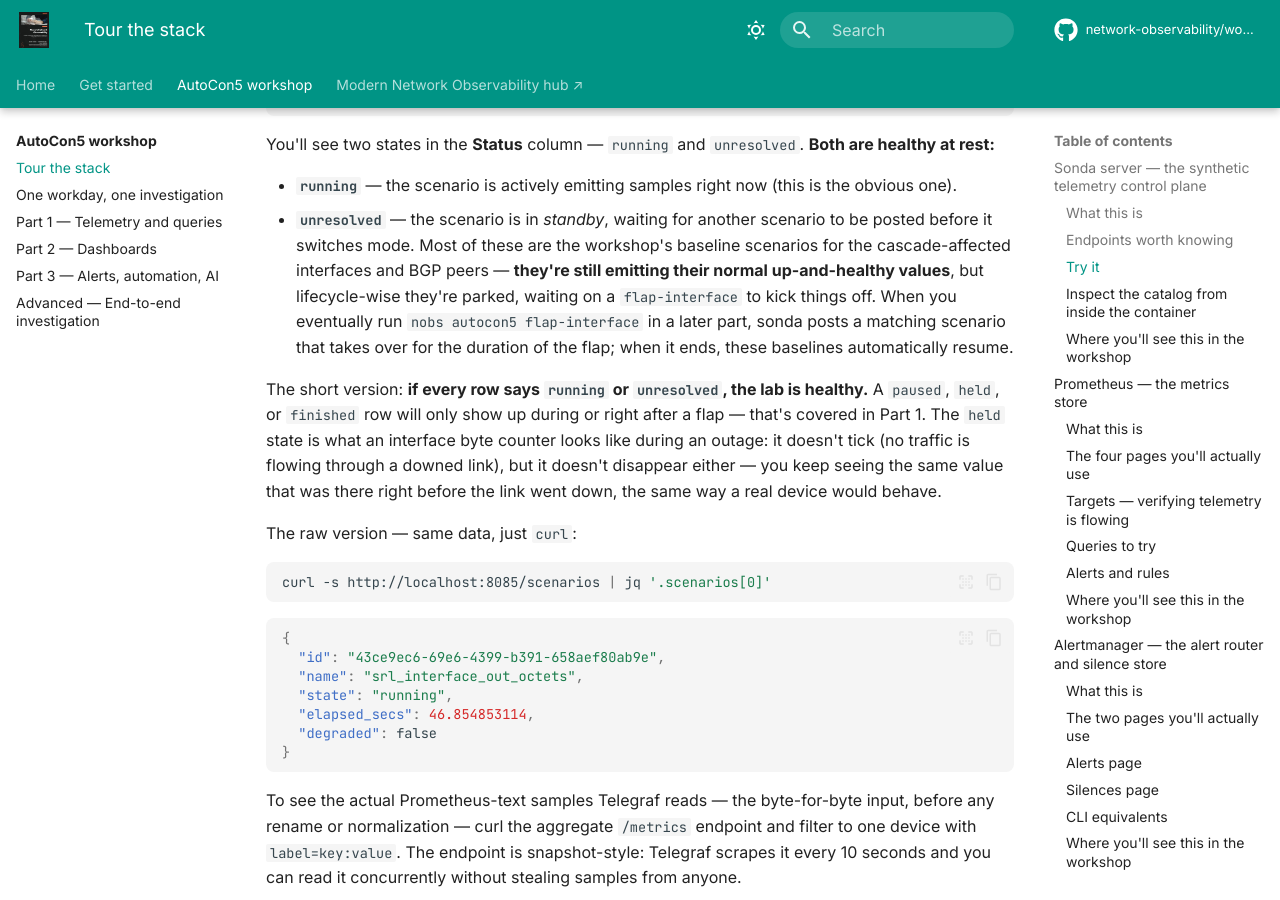
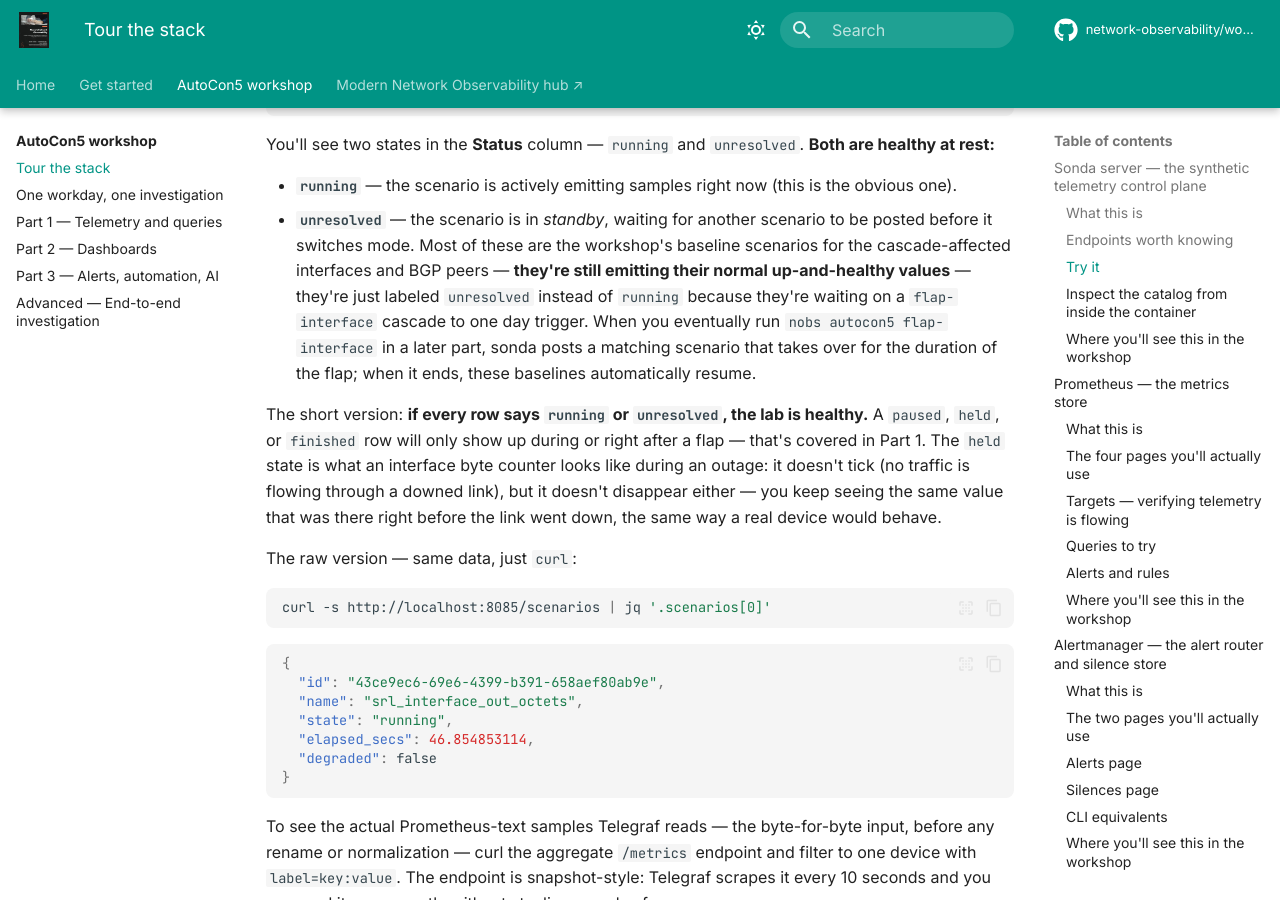
Before and after one commit to network-observability/workshops, an MkDocs documentation site: the page built from docs/workshop/tour.md, in a window 1280 px wide and 900 px high, scrolled down 2303 px. Built offline with MkDocs 1.6.1 and Material for MkDocs 9.7.7, drawn with Linux system fonts in a browser that asks for light colours; comment, search, counter and statistics services are not loaded.

Commit message:
docs(autocon5): plain-English pass over PR #89 prose
Same lens as the Part 2 v13-UI cleanup — scanned everything I added to
Parts 1, 2, 3, and Tour in PR #89 for dev-jargon a newbie or
non-native English speaker would stumble on. Three replacements:

- Part 2 figcaption: "the broken-interface log emitter is stochastic at
  ~1 event / 2 min" → "fires at random intervals (roughly once every 2
  minutes)". "Stochastic" is a math term most students won't have.
- Tour unresolved-state explanation: "lifecycle-wise they're parked,
  waiting on a flap-interface to kick things off" → "they're just
  labeled `unresolved` instead of `running` because they're waiting on
  a flap-interface cascade to one day trigger". "Lifecycle-wise" is
  dev-jargon and the prior phrasing also obscured the actual meaning.
- Part 3 hero: "compare its narrative against the deterministic policy"
  → "compare its narrative against the rule-based decision the workflow
  already made" + a parenthetical defining "rule-based" inline.
  Deterministic IS defined later in the doc, but a fresh student hits
  the hero first.

```diff
--- a/docs/workshop/tour.md
+++ b/docs/workshop/tour.md
@@ -71,7 +71,7 @@ nobs autocon5 scenarios
 You'll see two states in the **Status** column — `running` and `unresolved`. **Both are healthy at rest:**
 
 - **`running`** — the scenario is actively emitting samples right now (this is the obvious one).
-- **`unresolved`** — the scenario is in *standby*, waiting for another scenario to be posted before it switches mode. Most of these are the workshop's baseline scenarios for the cascade-affected interfaces and BGP peers — **they're still emitting their normal up-and-healthy values**, but lifecycle-wise they're parked, waiting on a `flap-interface` to kick things off. When you eventually run `nobs autocon5 flap-interface` in a later part, sonda posts a matching scenario that takes over for the duration of the flap; when it ends, these baselines automatically resume.
+- **`unresolved`** — the scenario is in *standby*, waiting for another scenario to be posted before it switches mode. Most of these are the workshop's baseline scenarios for the cascade-affected interfaces and BGP peers — **they're still emitting their normal up-and-healthy values** — they're just labeled `unresolved` instead of `running` because they're waiting on a `flap-interface` cascade to one day trigger. When you eventually run `nobs autocon5 flap-interface` in a later part, sonda posts a matching scenario that takes over for the duration of the flap; when it ends, these baselines automatically resume.
 
 The short version: **if every row says `running` or `unresolved`, the lab is healthy.** A `paused`, `held`, or `finished` row will only show up during or right after a flap — that's covered in Part 1. The `held` state is what an interface byte counter looks like during an outage: it doesn't tick (no traffic is flowing through a downed link), but it doesn't disappear either — you keep seeing the same value that was there right before the link went down, the same way a real device would behave.
 
```
Also changed, not shown: workshops/autocon5/guides/part-2-dashboards.md (+1 -1 lines), workshops/autocon5/guides/part-3-alerts-automation-ai.md (+1 -1 lines).
